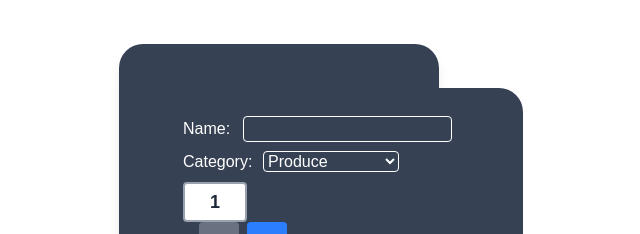
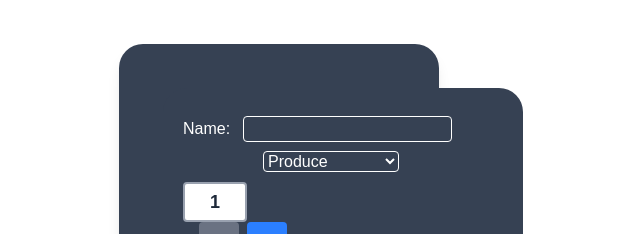
Before and after one commit to SeksanW/cprg306-assignments, a Next.js app: page /week-5 in a window 1280 px wide. Shown: the top 234 px of the page, without its empty margins (361-1001 px from the left). Built offline with nearby package versions, Linux system fonts and the light colour scheme.

Commit message:
Update new-item.js

```diff
--- a/app/week-5/new-item.js
+++ b/app/week-5/new-item.js
@@ -77,7 +77,7 @@ const incrementStyles =
                             required={true}/>
                     </div>
                     <div className="my-2">
-                        <label className="inline-block w-20">Category: </label>
+                        <label className="inline-block w-20"></label>
                         <select
                             className="border Border-white rounded bg-gray-700"
                             onChange={handleCategoryChange}
```
